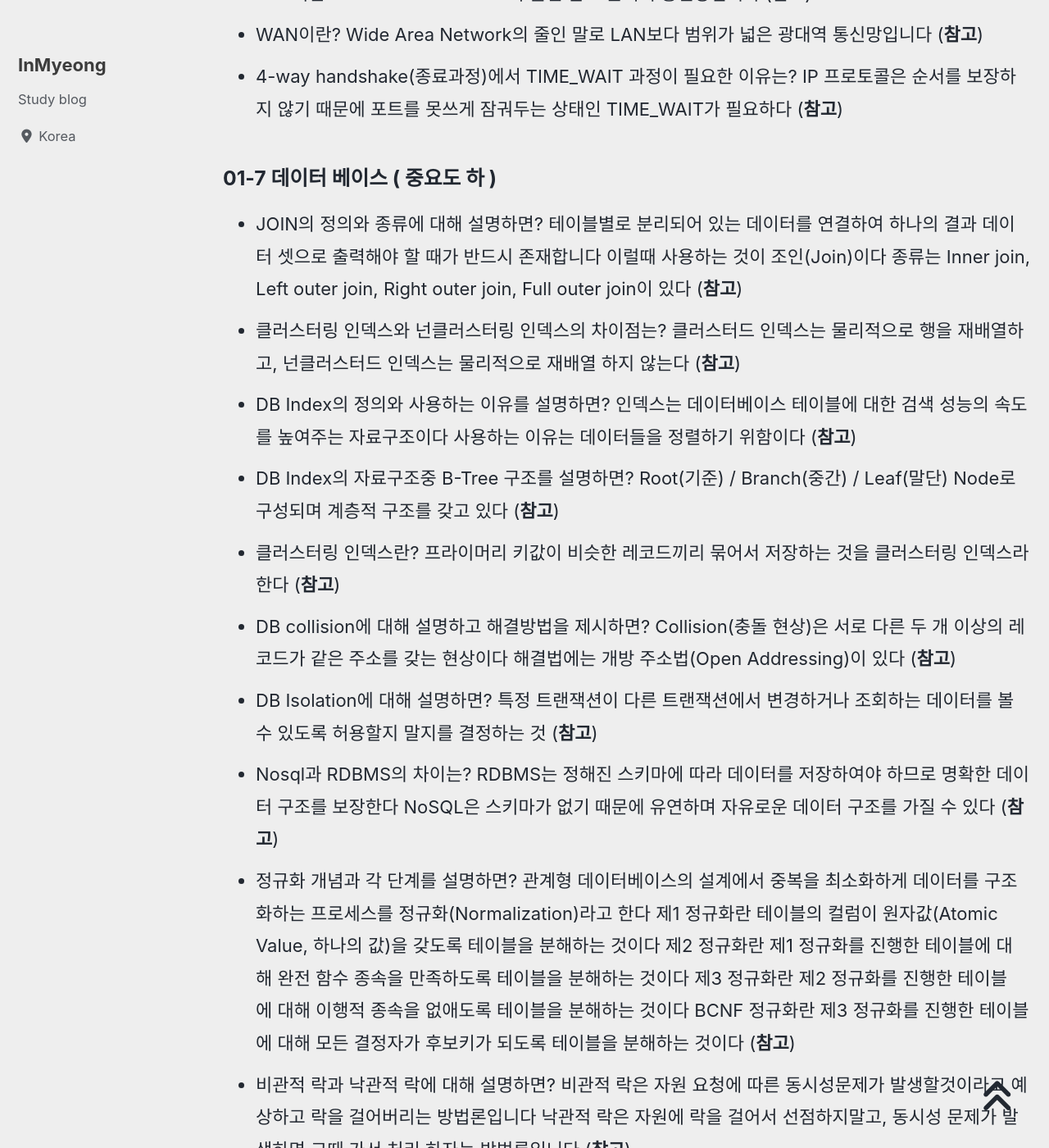
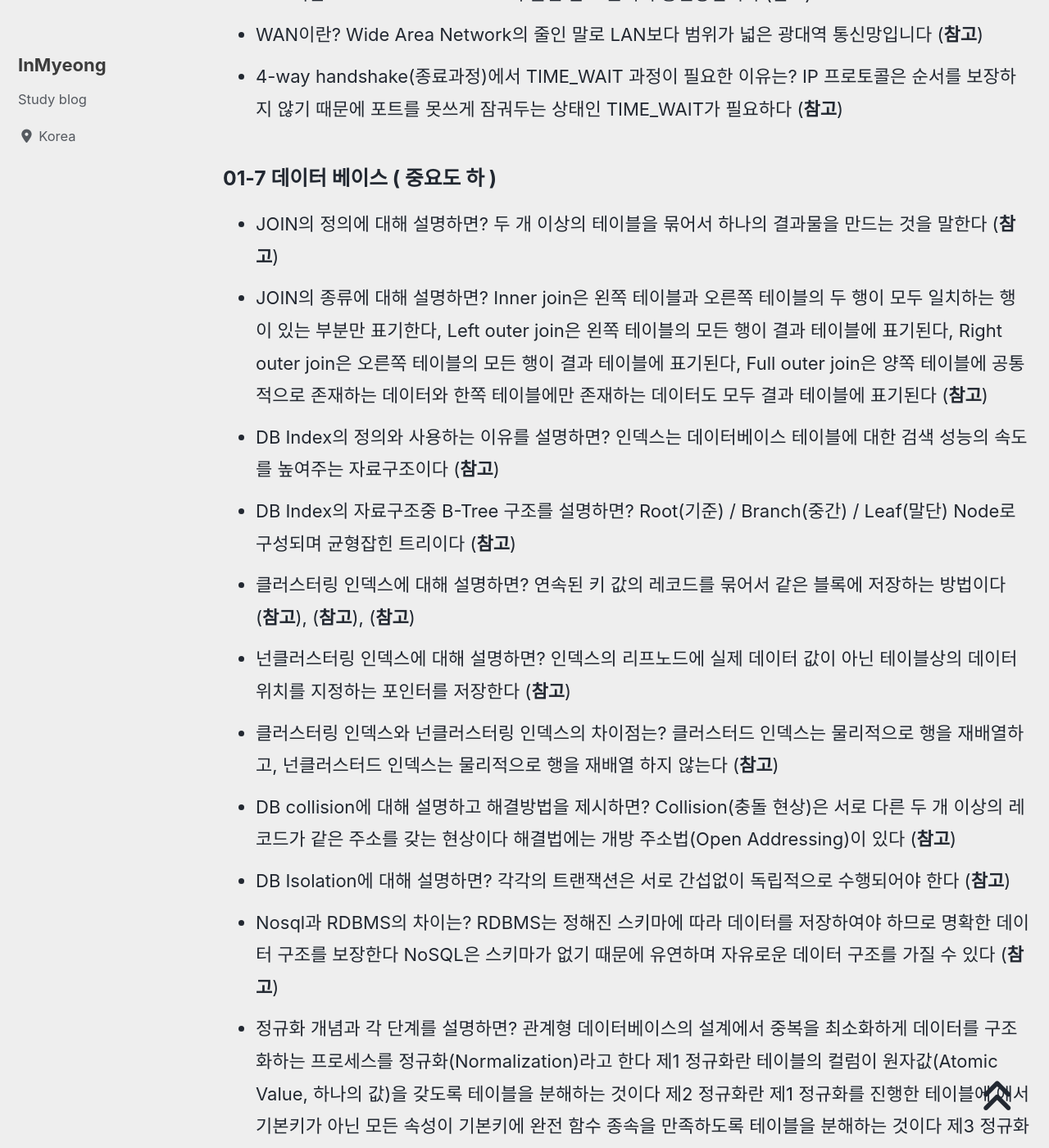
Before and after one commit to devMyeong/devMyeong.github.io, a Jekyll site: the page built from _posts/cs/2022-09-05-블로그-면접준비.md, in a window 1280 px wide and 1400 px high, scrolled down 27999 px. Shown: the whole window at 82% size. Built offline with Jekyll 4.4.1, drawn with Linux system fonts in a browser that asks for light colours; cached includes are drawn as plain includes; nearby versions of some CDN libraries; some web fonts are replaced; comment, search, counter and statistics services are not loaded; some of the changed text lies outside the part shown.

Commit message:
Chore : CS지식 업데이트

```diff
--- a/_posts/cs/2022-09-05-블로그-면접준비.md
+++ b/_posts/cs/2022-09-05-블로그-면접준비.md
@@ -251,15 +251,17 @@ last_modified_at: 2022-10-30
 - 4-way handshake(종료과정)에서 TIME_WAIT 과정이 필요한 이유는? IP 프로토콜은 순서를 보장하지 않기 때문에 포트를 못쓰게 잠궈두는 상태인 TIME_WAIT가 필요하다 ([**참고**](https://popcorntree.tistory.com/112))
 
 ### 01-7 데이터 베이스 ( 중요도 하 )
-- JOIN의 정의와 종류에 대해 설명하면? 테이블별로 분리되어 있는 데이터를 연결하여 하나의 결과 데이터 셋으로 출력해야 할 때가 반드시 존재합니다 이럴때 사용하는 것이 조인(Join)이다 종류는 Inner join, Left outer join, Right outer join, Full outer join이 있다 ([**참고**](https://sparkdia.tistory.com/17))
-- 클러스터링 인덱스와 넌클러스터링 인덱스의 차이점는? 클러스터드 인덱스는 물리적으로 행을 재배열하고, 넌클러스터드 인덱스는 물리적으로 재배열 하지 않는다 ([**참고**](https://m.blog.naver.com/islove8587/220431192221))
-- DB Index의 정의와 사용하는 이유를 설명하면? 인덱스는 데이터베이스 테이블에 대한 검색 성능의 속도를 높여주는 자료구조이다 사용하는 이유는 데이터들을 정렬하기 위함이다 ([**참고**](https://choicode.tistory.com/27))
-- DB Index의 자료구조중 B-Tree 구조를 설명하면? Root(기준) / Branch(중간) / Leaf(말단) Node로 구성되며 계층적 구조를 갖고 있다 ([**참고**](https://junhyunny.github.io/information/data-structure/db-index-data-structure/))
-- 클러스터링 인덱스란? 프라이머리 키값이 비슷한 레코드끼리 묶어서 저장하는 것을 클러스터링 인덱스라 한다 ([**참고**](https://dev-ppyong.tistory.com/11))
+- JOIN의 정의에 대해 설명하면? 두 개 이상의 테이블을 묶어서 하나의 결과물을 만드는 것을 말한다 ([**참고**](https://sparkdia.tistory.com/17))
+- JOIN의 종류에 대해 설명하면? Inner join은 왼쪽 테이블과 오른쪽 테이블의 두 행이 모두 일치하는 행이 있는 부분만 표기한다, Left outer join은 왼쪽 테이블의 모든 행이 결과 테이블에 표기된다, Right outer join은 오른쪽 테이블의 모든 행이 결과 테이블에 표기된다, Full outer join은 양쪽 테이블에 공통적으로 존재하는 데이터와 한쪽 테이블에만 존재하는 데이터도 모두 결과 테이블에 표기된다 ([**참고**](https://sparkdia.tistory.com/17))
+- DB Index의 정의와 사용하는 이유를 설명하면? 인덱스는 데이터베이스 테이블에 대한 검색 성능의 속도를 높여주는 자료구조이다 ([**참고**](https://rebro.kr/167))
+- DB Index의 자료구조중 B-Tree 구조를 설명하면? Root(기준) / Branch(중간) / Leaf(말단) Node로 구성되며 균형잡힌 트리이다 ([**참고**](https://junhyunny.github.io/information/data-structure/db-index-data-structure/))
+- 클러스터링 인덱스에 대해 설명하면? 연속된 키 값의 레코드를 묶어서 같은 블록에 저장하는 방법이다 ([**참고**](https://ltk3934.tistory.com/106)), ([**참고**](https://dev-ppyong.tistory.com/11)), ([**참고**](https://enterone.tistory.com/230))
+- 넌클러스터링 인덱스에 대해 설명하면? 인덱스의 리프노드에 실제 데이터 값이 아닌 테이블상의 데이터 위치를 지정하는 포인터를 저장한다 ([**참고**](https://ltk3934.tistory.com/106))
+- 클러스터링 인덱스와 넌클러스터링 인덱스의 차이점는? 클러스터드 인덱스는 물리적으로 행을 재배열하고, 넌클러스터드 인덱스는 물리적으로 행을 재배열 하지 않는다 ([**참고**](https://m.blog.naver.com/islove8587/220431192221))
 - DB collision에 대해 설명하고 해결방법을 제시하면? Collision(충돌 현상)은 서로 다른 두 개 이상의 레코드가 같은 주소를 갖는 현상이다 해결법에는 개방 주소법(Open Addressing)이 있다 ([**참고**](https://developer-rooney.tistory.com/67))
-- DB Isolation에 대해 설명하면? 특정 트랜잭션이 다른 트랜잭션에서 변경하거나 조회하는 데이터를 볼 수 있도록 허용할지 말지를 결정하는 것 ([**참고**](https://nesoy.github.io/articles/2019-05/Database-Transaction-isolation))
+- DB Isolation에 대해 설명하면? 각각의 트랜잭션은 서로 간섭없이 독립적으로 수행되어야 한다 ([**참고**](https://nesoy.github.io/articles/2019-05/Database-Transaction-isolation))
 - Nosql과 RDBMS의 차이는? RDBMS는 정해진 스키마에 따라 데이터를 저장하여야 하므로 명확한 데이터 구조를 보장한다 NoSQL은 스키마가 없기 때문에 유연하며 자유로운 데이터 구조를 가질 수 있다 ([**참고**](https://pythontoomuchinformation.tistory.com/528))
-- 정규화 개념과 각 단계를 설명하면? 관계형 데이터베이스의 설계에서 중복을 최소화하게 데이터를 구조화하는 프로세스를 정규화(Normalization)라고 한다 제1 정규화란 테이블의 컬럼이 원자값(Atomic Value, 하나의 값)을 갖도록 테이블을 분해하는 것이다 제2 정규화란 제1 정규화를 진행한 테이블에 대해 완전 함수 종속을 만족하도록 테이블을 분해하는 것이다 제3 정규화란 제2 정규화를 진행한 테이블에 대해 이행적 종속을 없애도록 테이블을 분해하는 것이다 BCNF 정규화란 제3 정규화를 진행한 테이블에 대해 모든 결정자가 후보키가 되도록 테이블을 분해하는 것이다 ([**참고**](https://mangkyu.tistory.com/110))
+- 정규화 개념과 각 단계를 설명하면? 관계형 데이터베이스의 설계에서 중복을 최소화하게 데이터를 구조화하는 프로세스를 정규화(Normalization)라고 한다 제1 정규화란 테이블의 컬럼이 원자값(Atomic Value, 하나의 값)을 갖도록 테이블을 분해하는 것이다 제2 정규화란 제1 정규화를 진행한 테이블에 에서 기본키가 아닌 모든 속성이 기본키에 완전 함수 종속을 만족하도록 테이블을 분해하는 것이다 제3 정규화란 제2 정규화를 진행한 테이블에 대해 이행적 종속을 없애도록 테이블을 분해하는 것이다 BCNF 정규화란 제3 정규화를 진행한 테이블에 대해 모든 결정자가 후보키가 되도록 테이블을 분해하는 것이다 ([**참고**](https://mangkyu.tistory.com/110))
 - 비관적 락과 낙관적 락에 대해 설명하면? 비관적 락은 자원 요청에 따른 동시성문제가 발생할것이라고 예상하고 락을 걸어버리는 방법론입니다 낙관적 락은 자원에 락을 걸어서 선점하지말고, 동시성 문제가 발생하면 그때 가서 처리 하자는 방법론입니다 ([**참고**](https://unluckyjung.github.io/db/2022/03/07/Optimistic-vs-Pessimistic-Lock/))
 - 데이터베이스를 사용하는 이유? 데이터를 파일 단위로 저장하면 데이터 종속성 문제와 중복성, 데이터 무결성 문제 등이 존재하기 때문에 데이터베이스로 관리하기 시작했다 ([**참고**](https://dar0m.tistory.com/245))
 - 데이터베이스 처리능력의 정의와 계산하는 방법을 설명하면? 처리 능력은 해당 작업을 수행하기 위해서 소요되는 시간이다 계산 방법은 트랜잭션 수 / 시간 ([**참고**](https://m.blog.naver.com/roser111/221660535634))
@@ -270,7 +272,7 @@ last_modified_at: 2022-10-30
 - 정규화는 어떤 배경에서 생겨났는가? 한 릴레이션에 여러 엔티티의 애트리뷰트들을 혼합하게 되면 정보가 중복 저장되며, 저장 공간을 낭비하게 된다 또 중복된 정보로 인해 갱신 이상이 발생하게 된다 동일한 정보를 한 릴레이션에는 변경하고, 나머지 릴레이션에서는 변경하지 않은 경우 어느 것이 정확한지 알 수 없게 되는 것이다 이러한 문제를 해결하기 위해 정규화 과정을 거치는 것이다 ([**참고**](https://github.com/JaeYeopHan/Interview_Question_for_Beginner/tree/master/Database))
 - 정규화란 무엇인가? 관계형 데이터베이스에서 중복을 최소화하기 위해 데이터를 구조화하는 작업이다 ([**참고**](https://github.com/JaeYeopHan/Interview_Question_for_Beginner/tree/master/Database))
 - 정규화의 장점과 단점은? 장점은 데이터베이스 변경 시 이상 현상(Anomaly)을 제거한다 단점은 릴레이션의 분해로 인해 릴레이션 간의 연산(JOIN 연산)이 많아진다 ([**참고**](https://github.com/JaeYeopHan/Interview_Question_for_Beginner/tree/master/Database))
-- 트랜잭션(Transaction)이란 무엇인가? 트랜잭션은 작업의 완전성 을 보장해주는 것이다 즉, 논리적인 작업 셋을 모두 완벽하게 처리하거나 또는 처리하지 못할 경우에는 원 상태로 복구해서 작업의 일부만 적용되는 현상이 발생하지 않게 만들어주는 기능이다 ([**참고**](https://github.com/JaeYeopHan/Interview_Question_for_Beginner/tree/master/Database))
+- 트랜잭션(Transaction)이란 무엇인가? 데이터베이스에서 하나의 논리적 기능을 수행하기 위한 작업의 단위를 말한다 ([**참고**](https://github.com/JaeYeopHan/Interview_Question_for_Beginner/tree/master/Database))
 - 트랜잭션과 Lock의 차이는? Lock은 동시성을 제어하기 위한 기능이고 트랜잭션은 데이터의 정합성을 보장하기 위한 기능이다 ([**참고**](https://github.com/JaeYeopHan/Interview_Question_for_Beginner/tree/master/Database))
 - 트랜잭션의 특성은? 원자성, 일관성, 고립성, 지속성을 만족 해야한다 ([**참고**](https://github.com/JaeYeopHan/Interview_Question_for_Beginner/tree/master/Database))
 - 트랜잭션을 사용할 때 주의할 점은? 트랜잭션은 꼭 필요한 최소의 코드에만 적용하는 것이 좋다 즉 트랜잭션의 범위를 최소화하라는 의미다 ([**참고**](https://github.com/JaeYeopHan/Interview_Question_for_Beginner/tree/master/Database))
```
